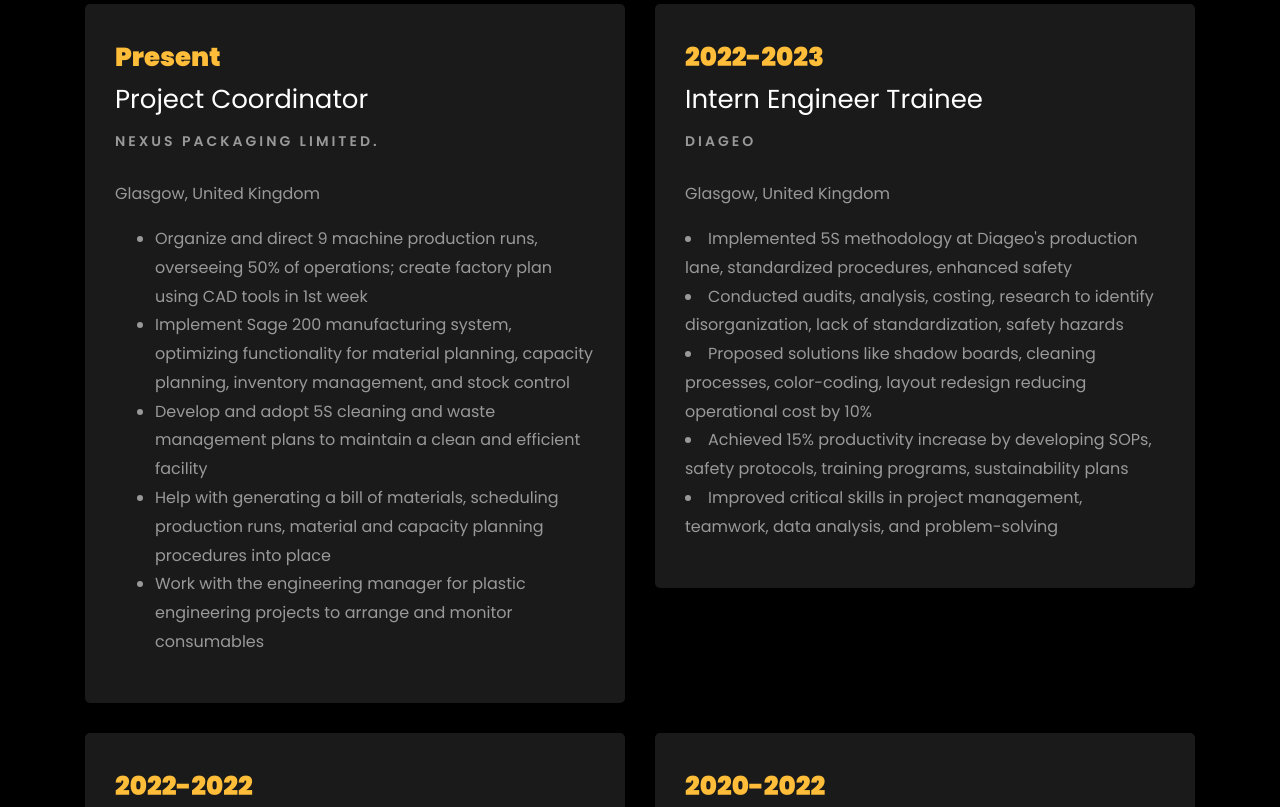
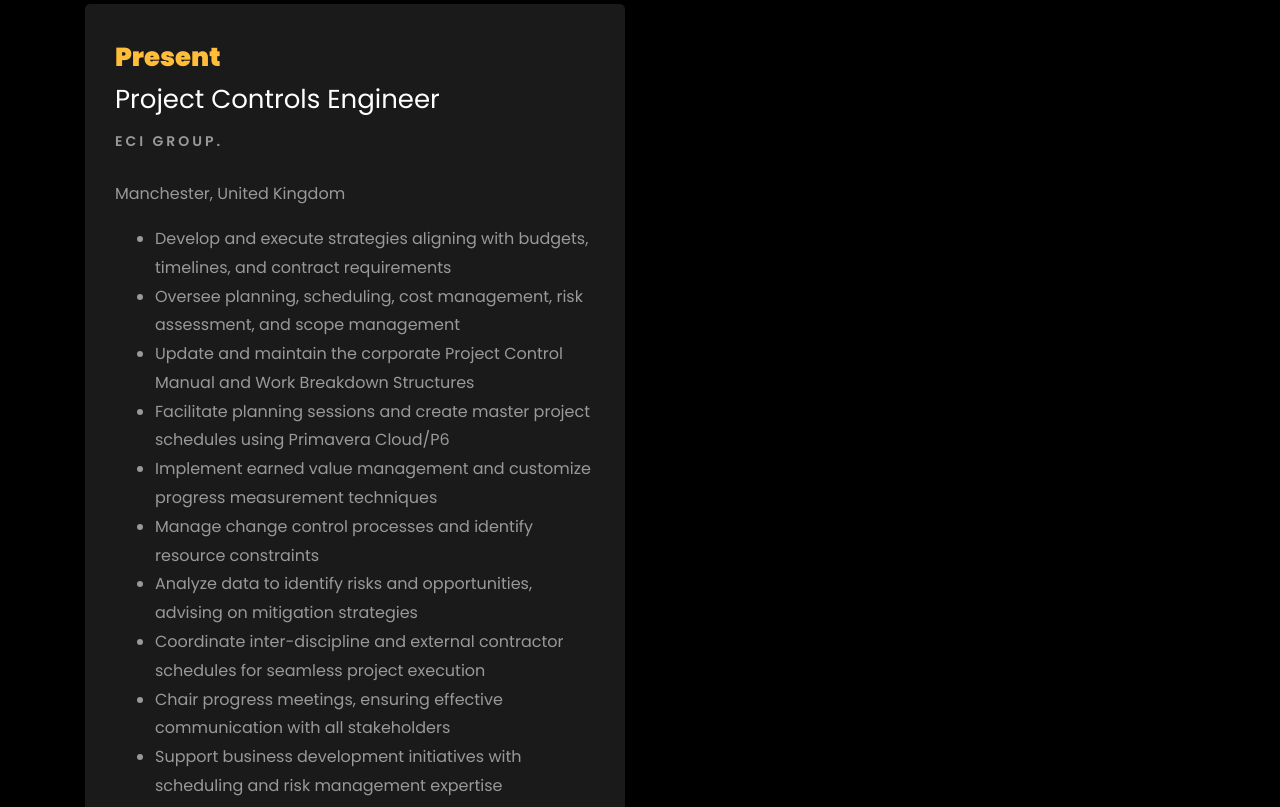
Before and after one commit to omkar96p/omkar.github.io, a plain HTML site: page index.html in a window 1280 px wide. Shown: the part 2400-3207 px from the top of the page. Drawn offline with Linux system fonts and the light colour scheme; files whose address does not match are found by name.

Commit message:
Update index.html

```diff
--- a/index.html
+++ b/index.html
@@ -329,6 +329,29 @@
 			<div class="col-md-6">
 					<div class="resume-wrap ftco-animate">
 						<span class="date">Present</span>
+						<h2>Project Controls Engineer</h2>
+						<span class="position">ECI Group.</span>
+						<p class="mt-4">Manchester, United Kingdom
+							<ul>
+								<li>Develop and execute strategies aligning with budgets, timelines, and contract requirements</li>
+								<li>Oversee planning, scheduling, cost management, risk assessment, and scope management</li>
+								<li> Update and maintain the corporate Project Control Manual and Work Breakdown Structures</li>
+								<li> Facilitate planning sessions and create master project schedules using Primavera Cloud/P6</li>
+								<li> Implement earned value management and customize progress measurement techniques</li>
+								<li> Manage change control processes and identify resource constraints</li>
+								<li>Analyze data to identify risks and opportunities, advising on mitigation strategies</li>
+								<li>Coordinate inter-discipline and external contractor schedules for seamless project execution</li>
+								<li>Chair progress meetings, ensuring effective communication with all stakeholders</li>
+								<li>Support business development initiatives with scheduling and risk management expertise</li>
+							</ul>
+						</p>
+					</div>
+
+				</div>
+		<div class="row">
+			<div class="col-md-6">
+					<div class="resume-wrap ftco-animate">
+						<span class="date">2024</span>
 						<h2>Project Coordinator</h2>
 						<span class="position">Nexus Packaging Limited.</span>
 						<p class="mt-4">Glasgow, United Kingdom
```
